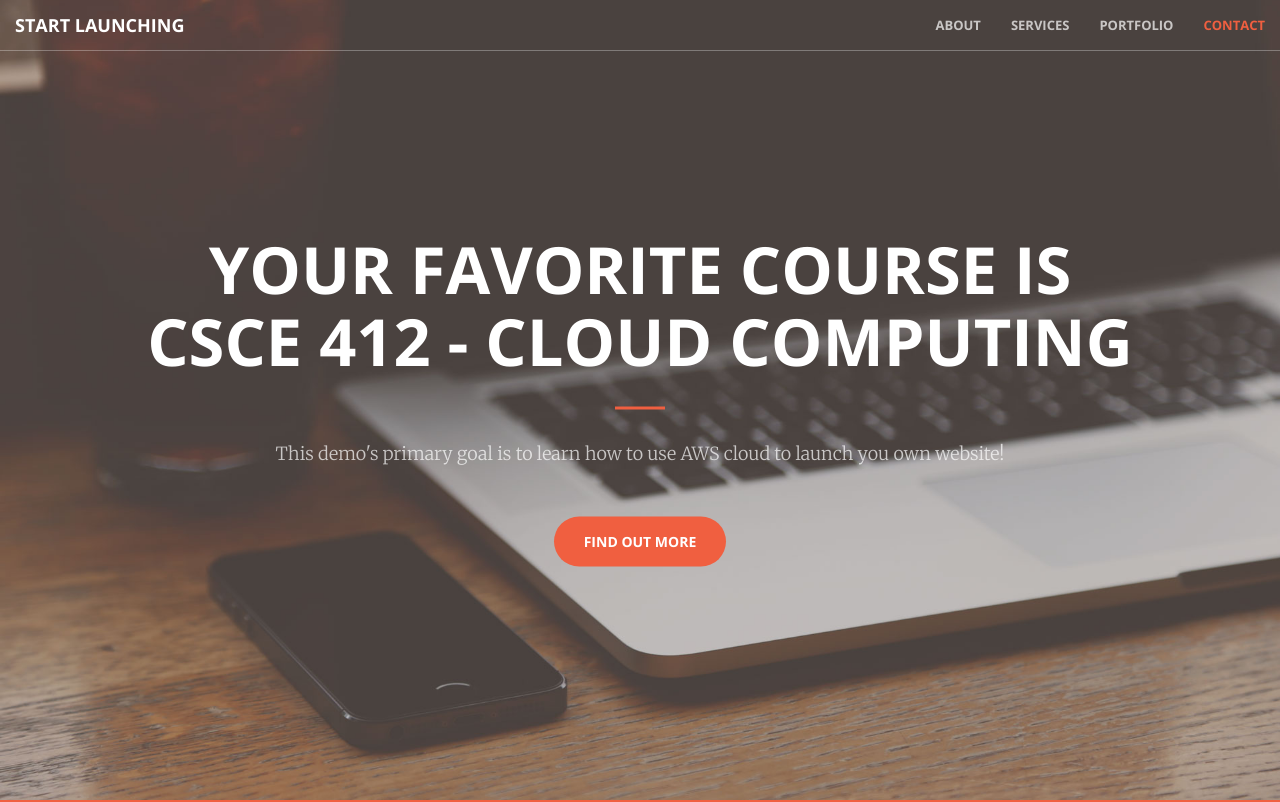
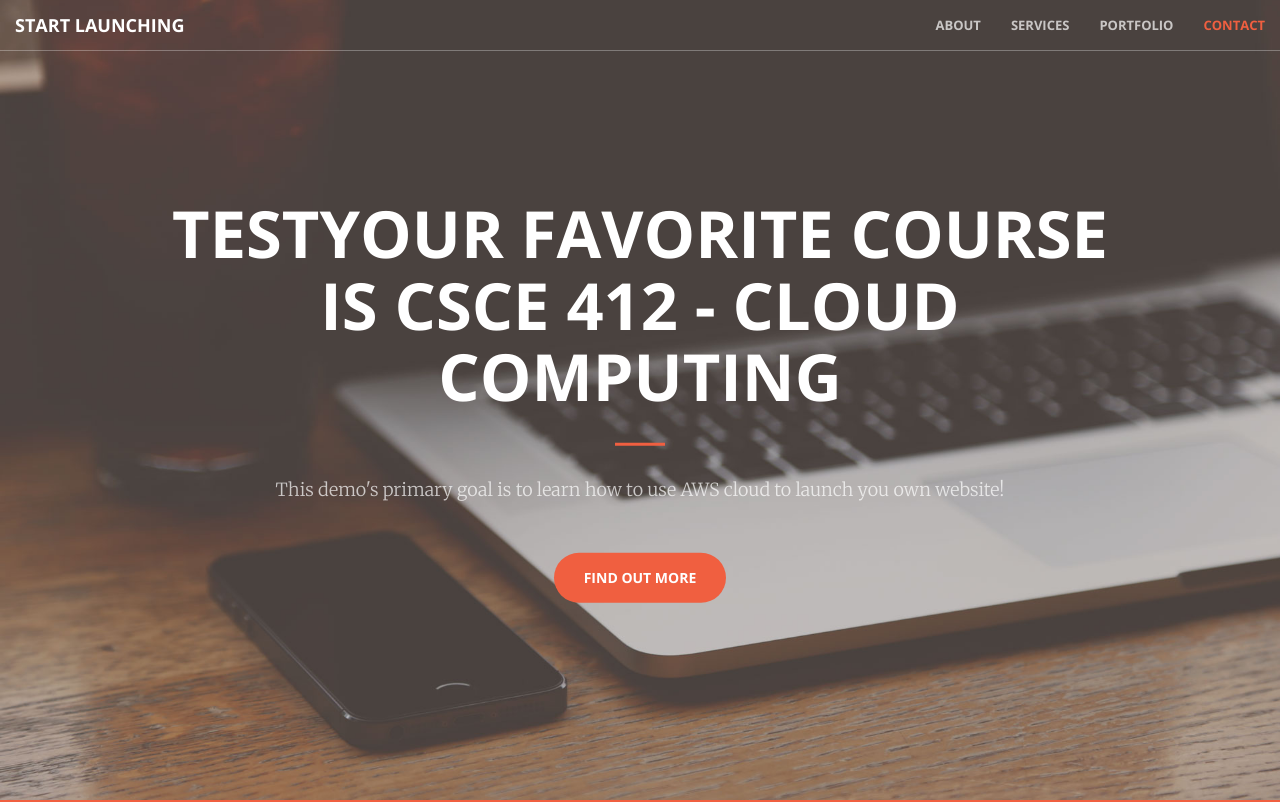
Before and after one commit to robbiec0720/Dynamic-Website, a plain HTML site: page index.html in a window 1280 px wide. Shown: the top 802 px of the page. Drawn offline with nearby package versions, Linux system fonts and the light colour scheme.

Commit message:
test change

```diff
--- a/index.html
+++ b/index.html
@@ -74,7 +74,7 @@
     <header>
         <div class="header-content">
             <div class="header-content-inner">
-                <h1>Your Favorite Course is CSCE 412 - Cloud Computing</h1>
+                <h1>TestYour Favorite Course is CSCE 412 - Cloud Computing</h1>
                 <hr>
                 <p>This demo's primary goal is to learn how to use AWS cloud to launch you own website!</p>
                 <a href="#about" class="btn btn-primary btn-xl page-scroll">Find Out More</a>
```
